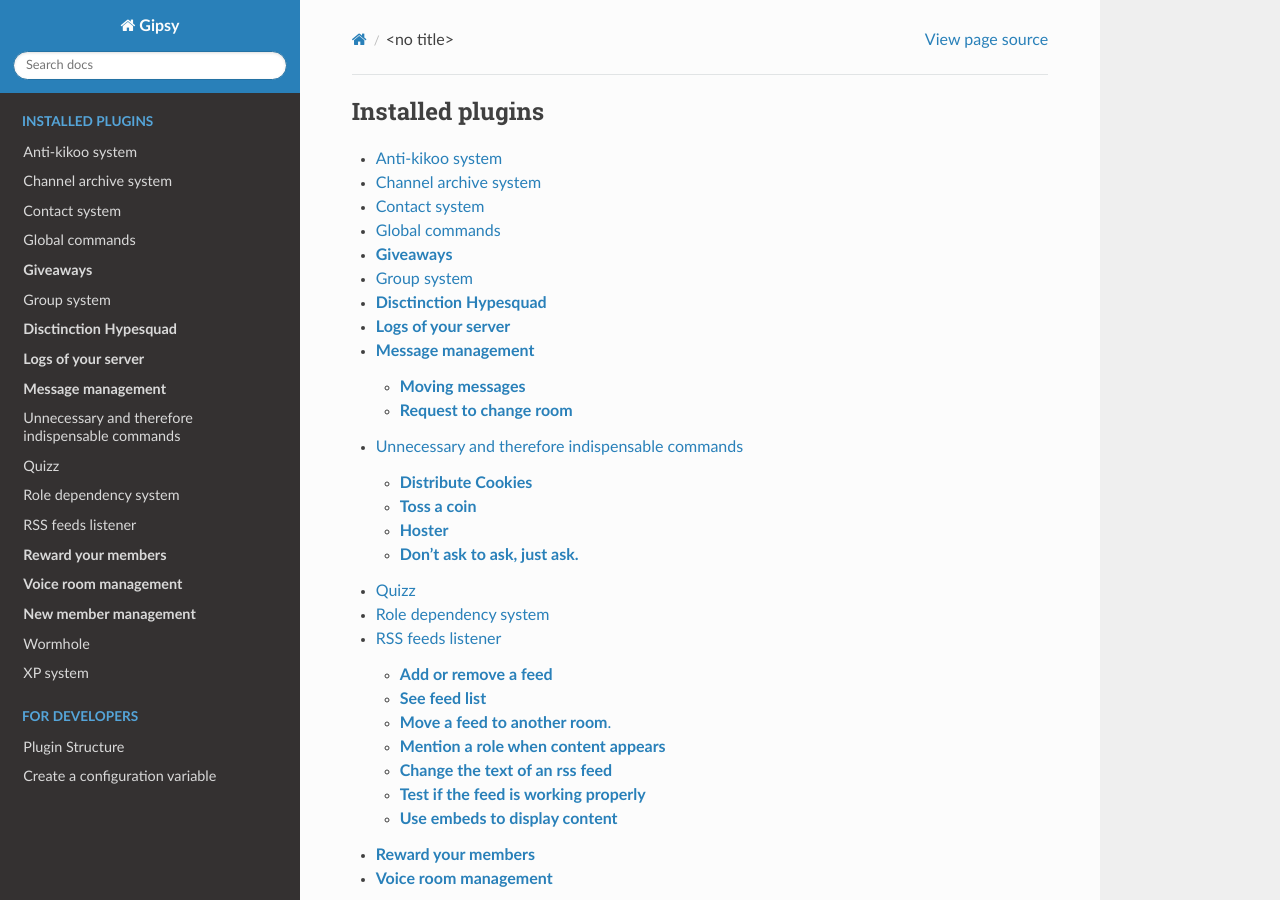
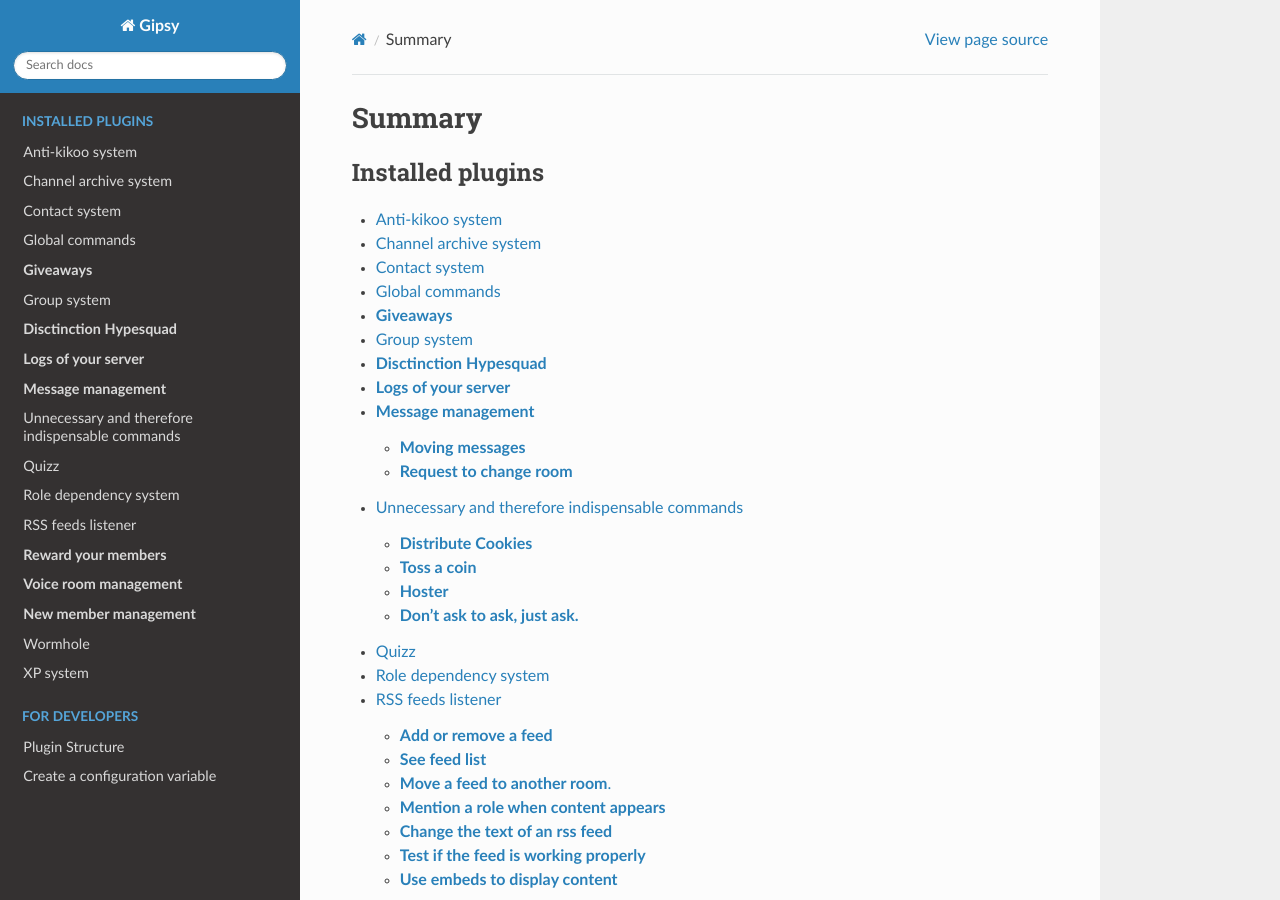
Before and after one commit to Curiosity-org/Gipsy, a Sphinx documentation site: the page built from docs/summary.rst, in a window 1280 px wide and 900 px high. Built offline with Sphinx 7.4.7 and the Read the Docs theme 2.0.0, drawn with Linux system fonts in a browser that asks for light colours; pages that are not in the unit, such as notebooks, are missing from menus.

Commit message:
Test summary #7

```diff
--- a/docs/summary.rst
+++ b/docs/summary.rst
@@ -1,7 +1,5 @@
-.. toctree::
-    :maxdepth: 2
-
-
+Summary
+=======
 
 .. toctree::
     :maxdepth: 3
```
